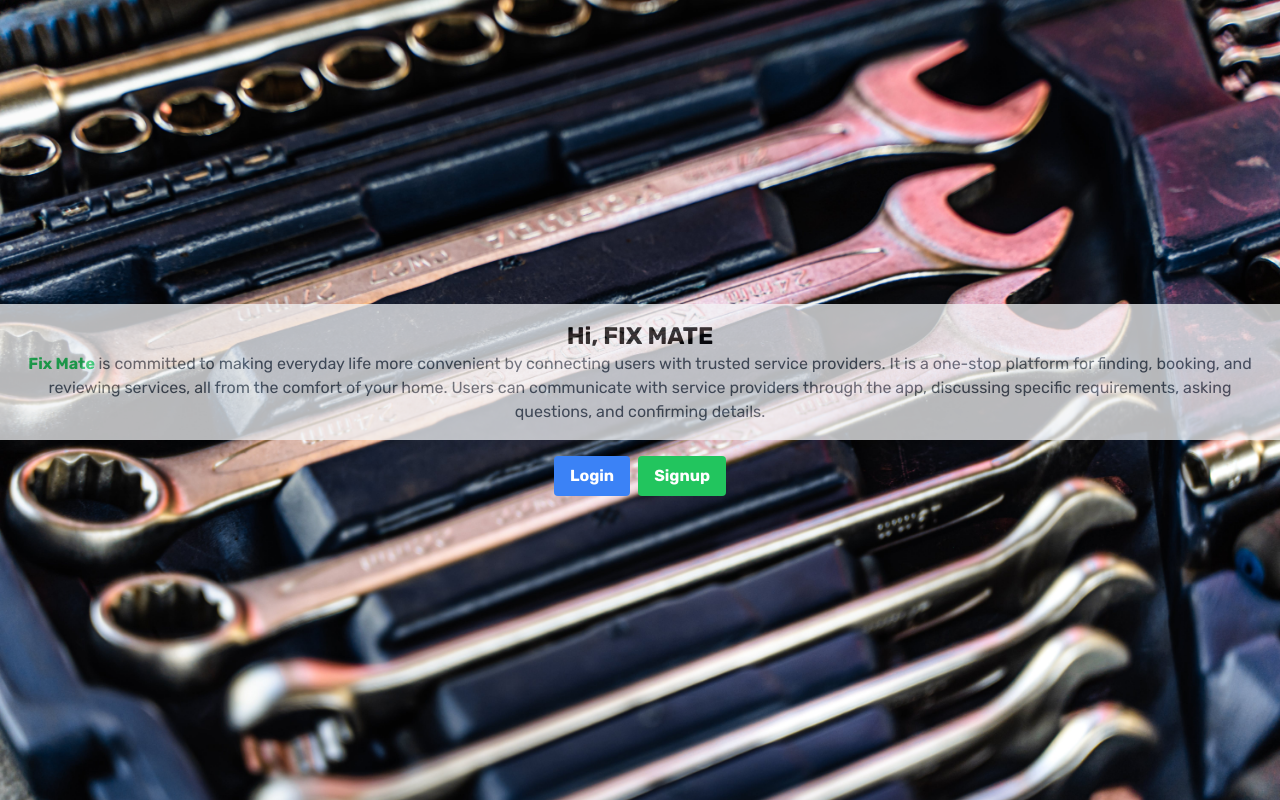
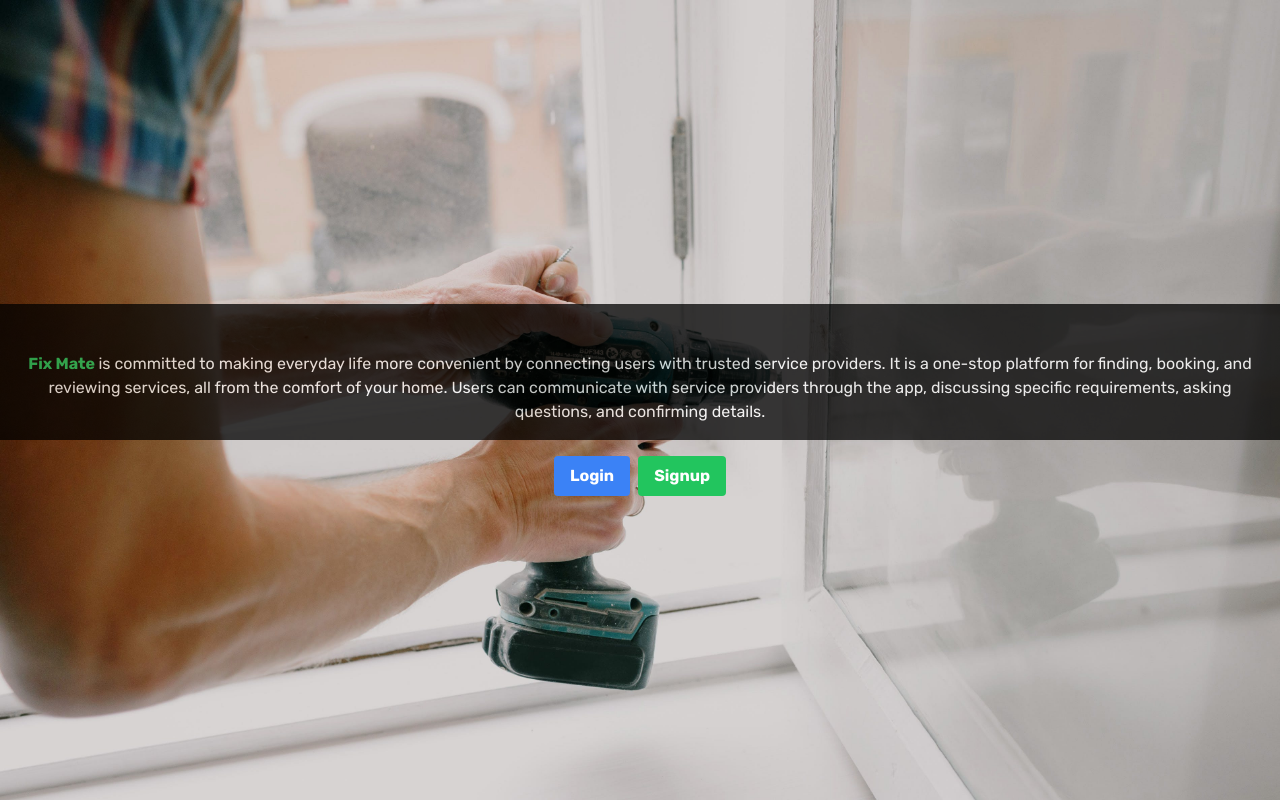
Before and after one commit to anita00001/fix-mate-frontend, a React (Create React App) app: page /authenticate in a window 1280 px wide. Built offline with nearby package versions, Linux system fonts and the light colour scheme; the HTML template or start-up script is replaced by a standard one.

Commit message:
Modify image and authentication page

```diff
--- a/src/components/Authenticate.js
+++ b/src/components/Authenticate.js
@@ -5,9 +5,9 @@
   const navigate = useNavigate();
   return (
     <div className="h-screen flex flex-col justify-center items-center" style={{ backgroundImage: 'url("./images/fix-background.jpg")', backgroundSize: 'cover' }}>
-      <div className="bg-gray-100 p-4 text-center opacity-75">
+      <div className="bg-black p-4 text-center opacity-75">
         <div className="text-2xl font-bold">Hi, FIX MATE</div>
-        <p className="text-gray-600">
+        <p className="text-white">
           <span className="text-green-500 font-bold">Fix Mate </span>
           is committed to making everyday life more convenient by connecting users with trusted
           service providers. It is a one-stop platform for finding, booking, and  reviewing
```
Also changed, not shown: public/images/fix-background.jpg.
